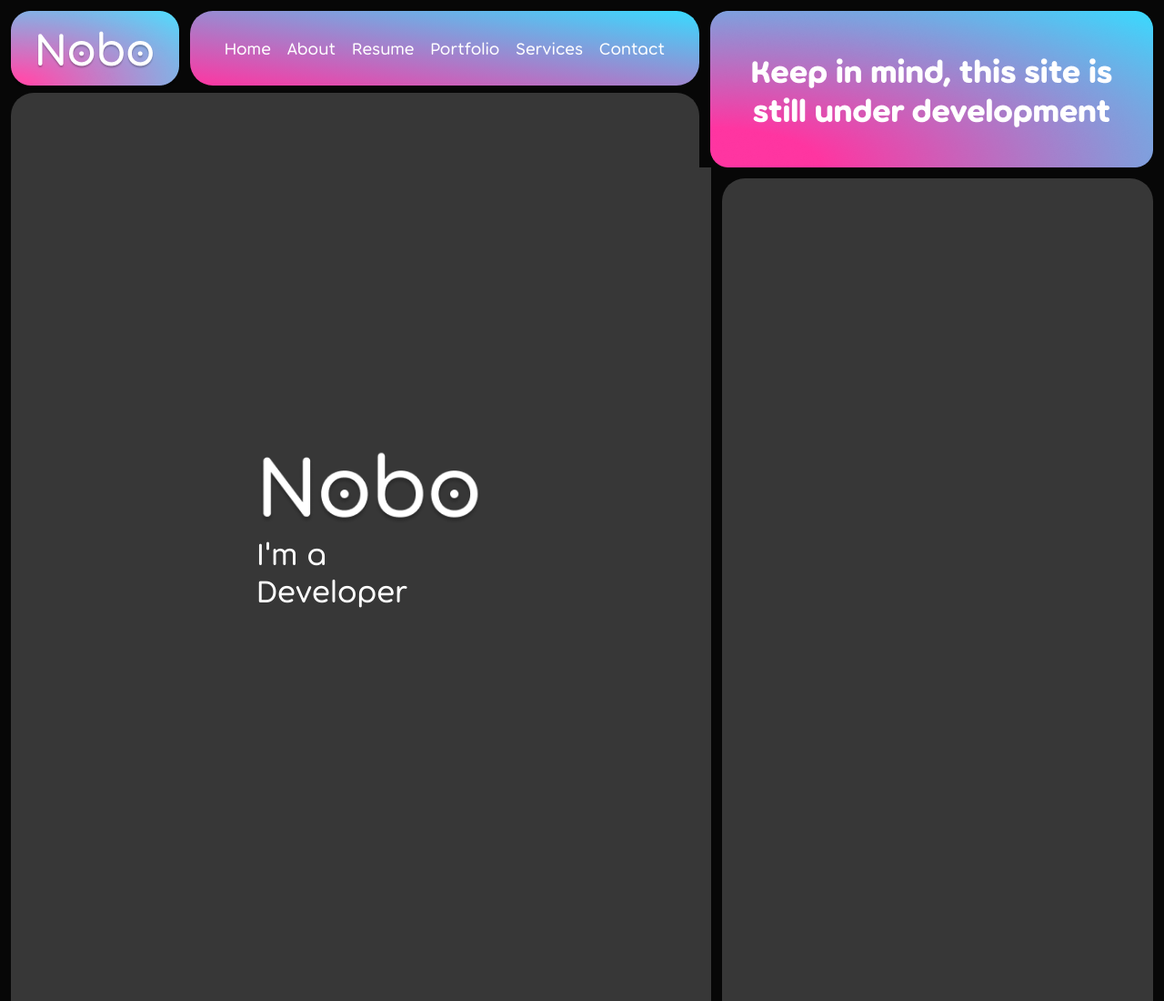
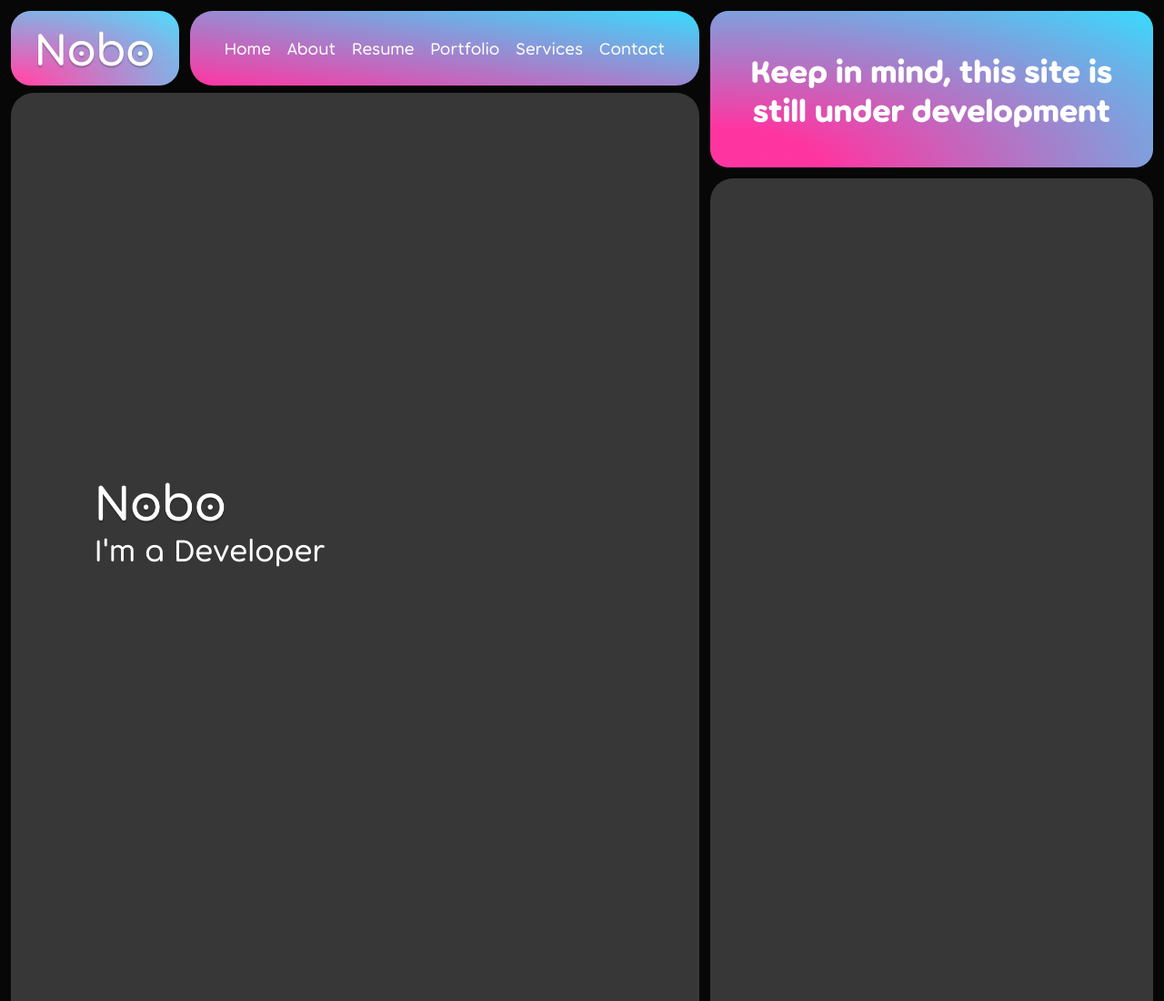
Before and after one commit to Nobo04/Nobo-website, a plain HTML site: page index.html in a window 1280 px wide. Shown: the top 1100 px of the page at 91% size. Drawn offline with Linux system fonts and the light colour scheme.

Commit message:
Fix content box text

```diff
--- a/index.html
+++ b/index.html
@@ -32,7 +32,8 @@
     <div class="box-wrapper">
         <div class="content-box-bottom">
             <div class="inside-content-box">
-                <img src="logo-nobackground.png" style="height: 120px">
+                <img src="logo-nobackground.png" style="height: 5.5vw">
+                <div class="linebreak"></div>
                 I'm a Developer
             </div>
 
--- a/styles.css
+++ b/styles.css
@@ -98,9 +98,13 @@ a:link, a:visited {
 }
 
 .inside-content-box {
-    margin-left: 250px;
-    margin-right: 60%;
+    margin-left: 10%;
     margin-bottom: 270px;
     display: flex;
     flex-wrap: wrap;
+    flex-shrink: 1;
 }
+
+.linebreak {
+    margin-right: 100%;
+}
```
